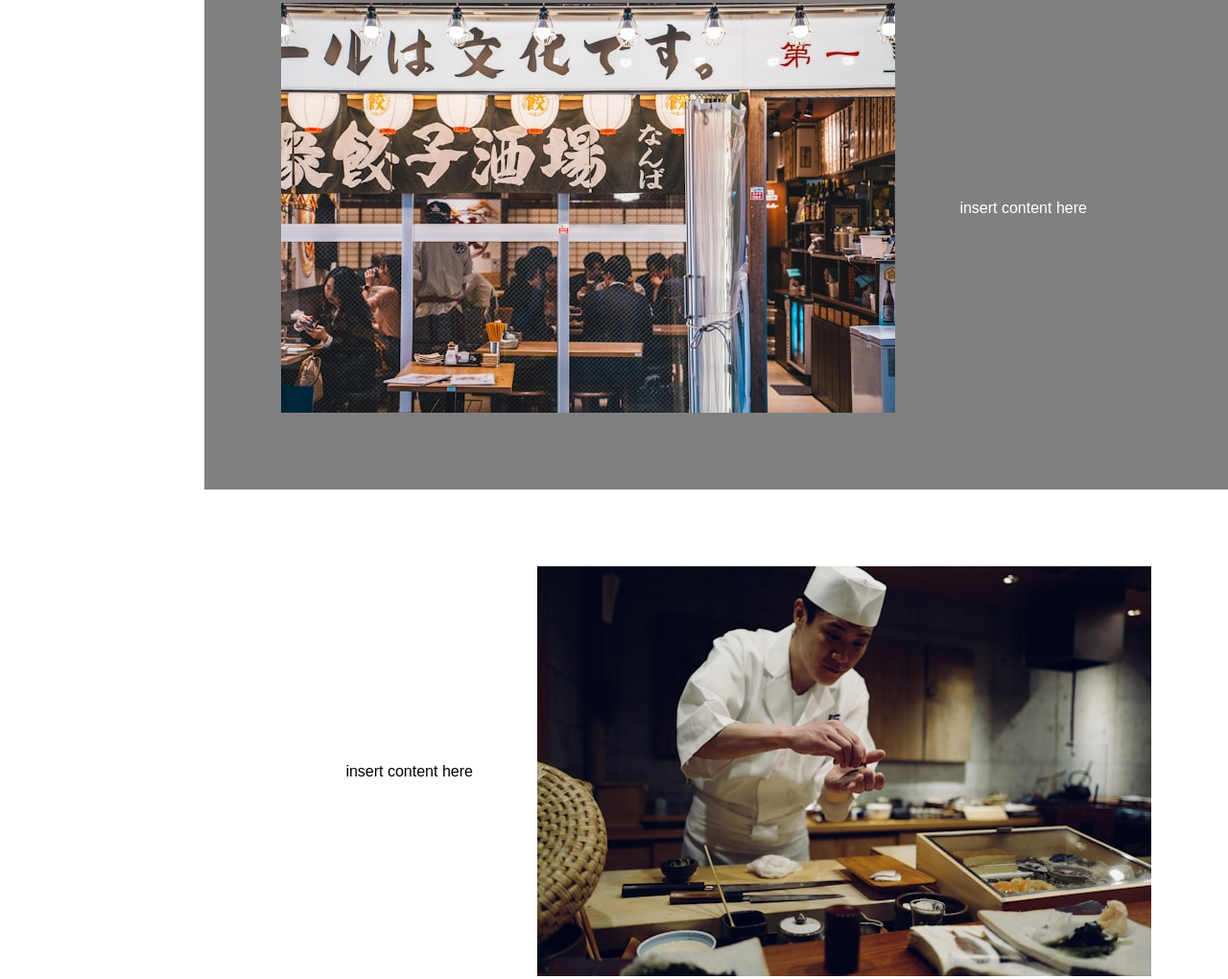
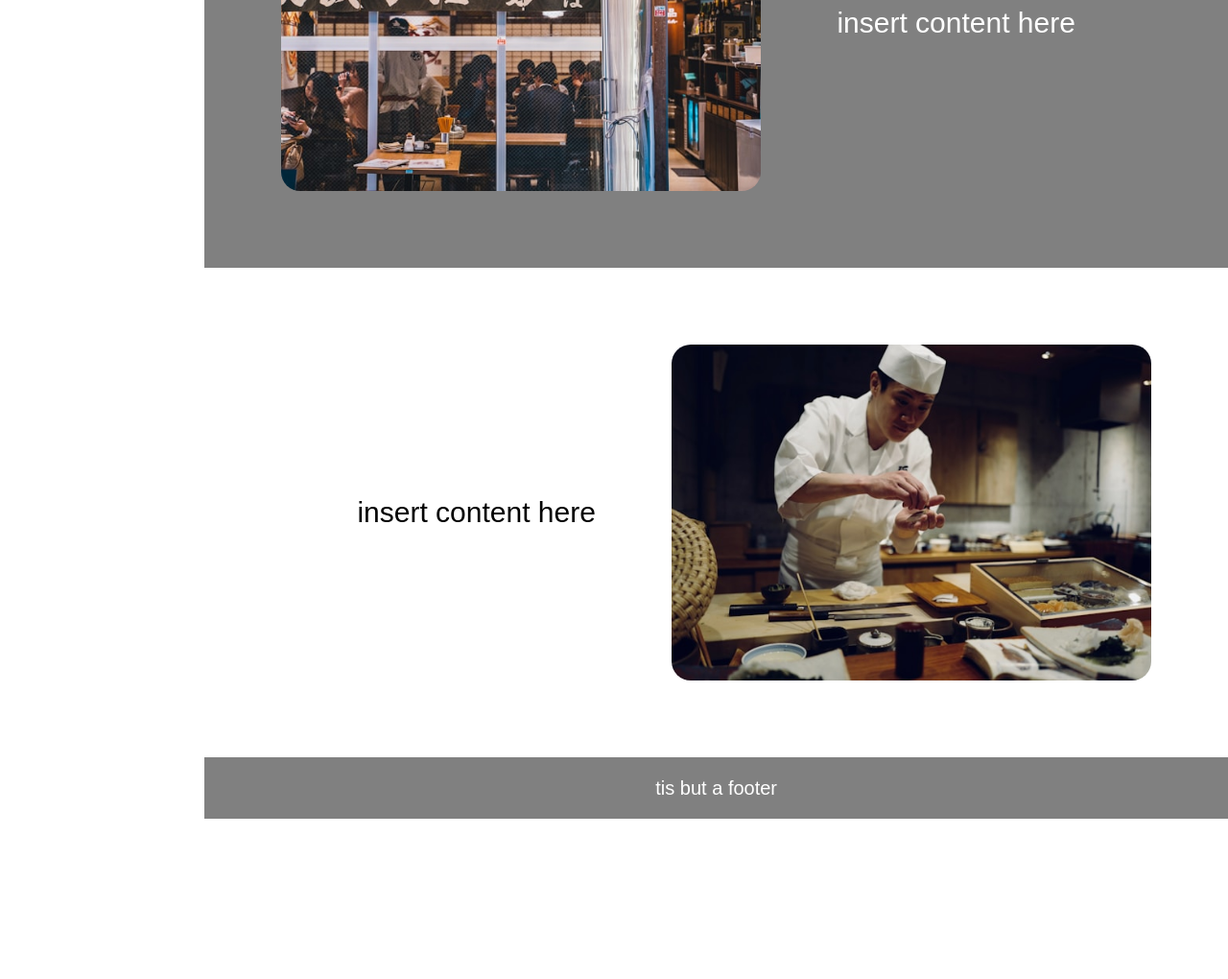
Before and after one commit to AlvinAbiliuse/restauranrtPage, a website built with webpack: page src/template.html in a window 1280 px wide. Shown: the part 1251-2271 px from the top of the page at 96% size. After the commit the page ends 2104 px from the top, so only its background shows below. Built offline with nearby package versions, Linux system fonts and the light colour scheme.

Commit message:
mostly done with restaurantPage, just needs to change the contents inside and tweak the css

```diff
--- a/src/about.js
+++ b/src/about.js
@@ -6,6 +6,7 @@ import image4 from "./images/about4.jpg"
 
 function aboutPage() {
 	let mainContent = document.createElement("div");
+	mainContent.className = "about";
 
 	let el = document.createElement("div");
 	el.className = "card dark";
--- a/src/aboutPageStyles.css
+++ b/src/aboutPageStyles.css
@@ -1,10 +1,17 @@
-.card {
+.about .card{
 	padding: 80px;
 	text-align: center;
 	display: grid;
 	grid-template-columns: 1fr 1fr;
 	justify-content: center;
 	align-items: center;
+	font-size: 30px;
+	img {
+		width: 500px;
+		height: 350px;
+		object-fit: cover;
+		border-radius: 20px;
+	}
 }
 
 
@@ -15,6 +22,8 @@
 	}
 }
 
-.footer {
+.about .footer {
+	padding: 20px;
 	display: block;
+	font-size: 20px;
 }
```
